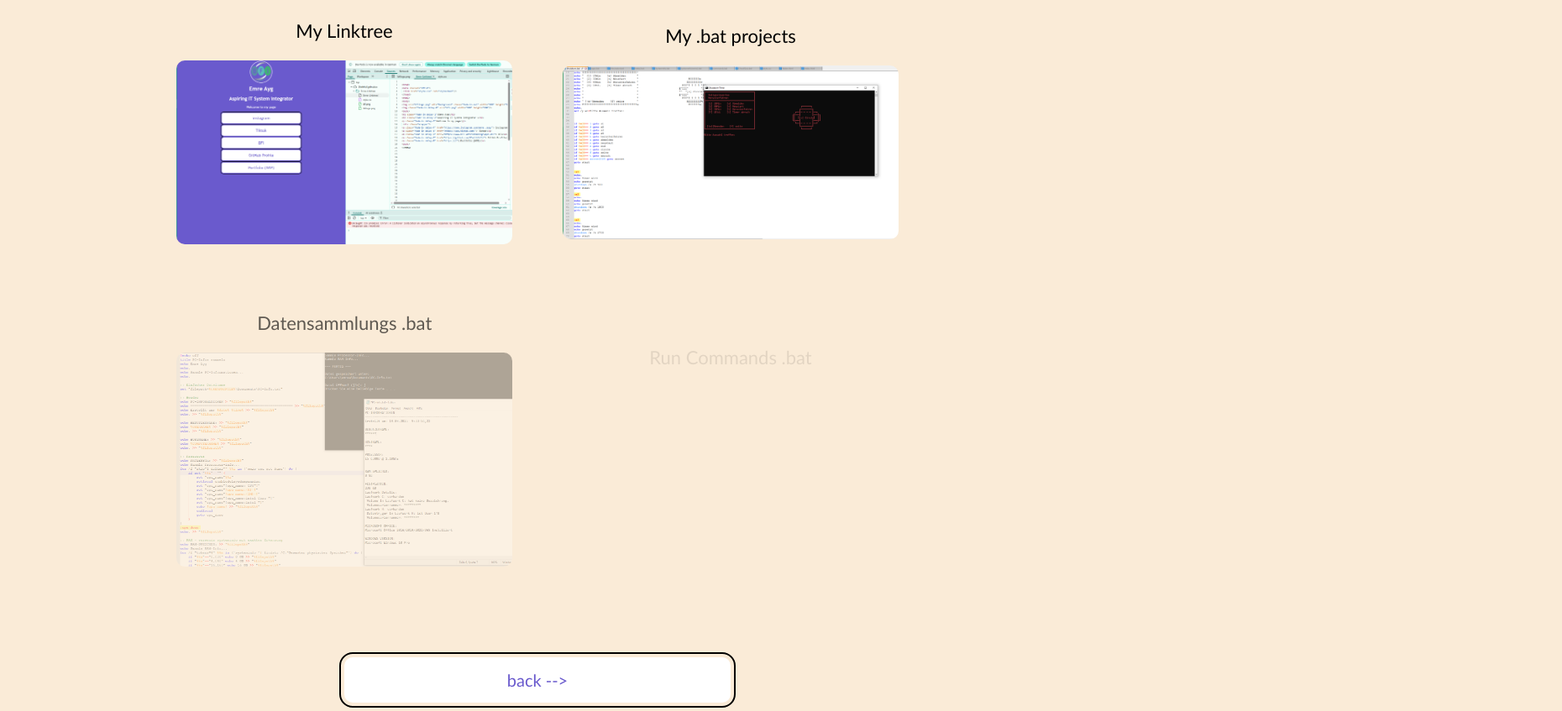
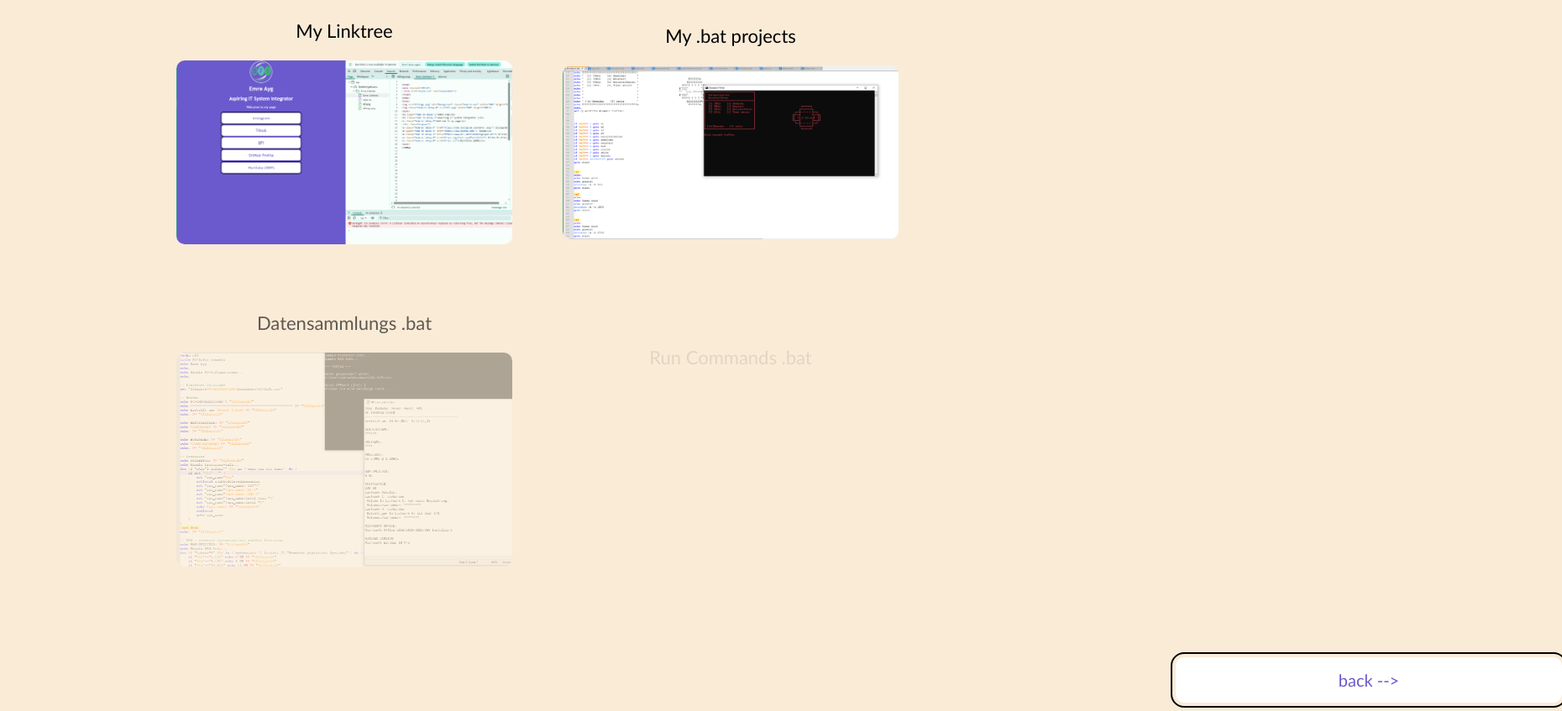
Before and after one commit to 2Faithfull/Portfolio, a plain HTML site: page index.html in a window 1280 px wide. Shown: the part 57-904 px from the top of the page at 84% size, 1860 px wide, since content can reach past the window. Drawn offline with Linux system fonts and the light colour scheme.

Commit message:
Update style.css

```diff
--- a/style.css
+++ b/style.css
@@ -142,7 +142,7 @@ a {
     width: 100%;
     max-width: 400px;
    text-align: center;
-    margin: 0px auto 10px;
+    margin: 0px 1400px;
 
     padding: 15px 0;
   color: slateblue;
```
